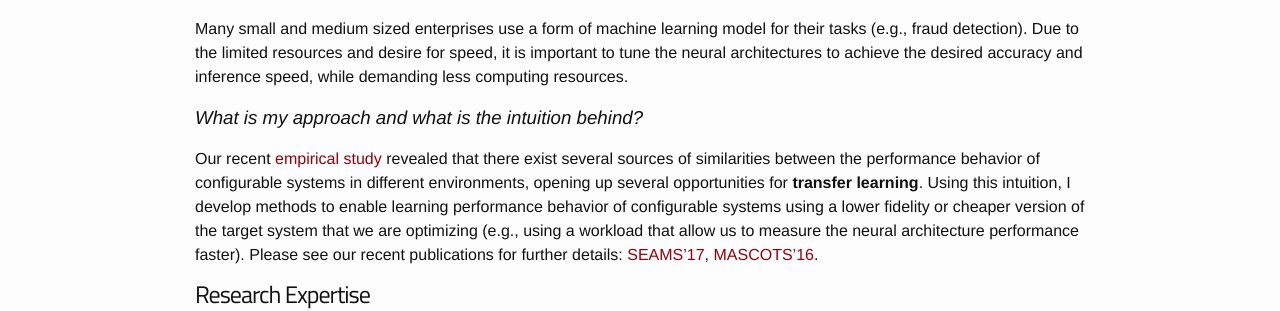
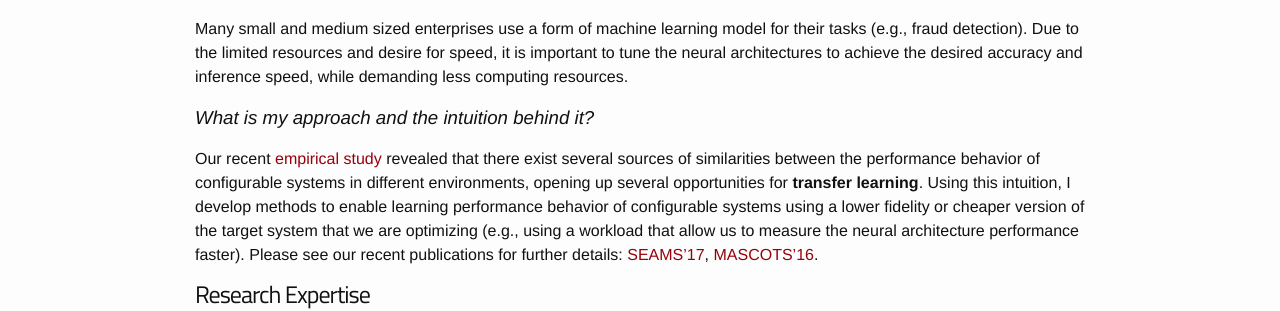
Before and after one commit to pooyanjamshidi/pooyanjamshidi.github.io, a Jekyll site: the page built from pages/research.md, in a window 1280 px wide. Shown: the part 406-717 px from the top of the page. Built offline with Jekyll 4.4.1, drawn with Linux system fonts in a browser that asks for light colours; our own code applies the rules of GitHub Pages for plain Markdown files.

Commit message:
editted research

```diff
--- a/pages/research.md
+++ b/pages/research.md
@@ -17,7 +17,7 @@ An example of highly-configurable system is Deep Neural Networks having tons of
 
 Many small and medium sized enterprises use a form of machine learning model for their tasks (e.g., fraud detection). Due to the limited resources and desire for speed, it is important to tune the neural architectures to achieve the desired accuracy and inference speed, while demanding less computing resources.
 
-### What is my approach and what is the intuition behind?
+### What is my approach and the intuition behind it?
 Our recent [empirical study](https://arxiv.org/pdf/1709.02280) revealed that there exist several sources of similarities between the performance behavior of configurable systems in different environments, opening up several opportunities for **transfer learning**. Using this intuition, I develop methods to enable learning performance behavior of configurable systems using a lower fidelity or cheaper version of the target system that we are optimizing (e.g., using a workload that allow us to measure the neural architecture performance faster). Please see our recent publications for further details: [SEAMS'17](https://arxiv.org/pdf/1704.00234), [MASCOTS'16](https://arxiv.org/pdf/1606.06543).
 
 
```
